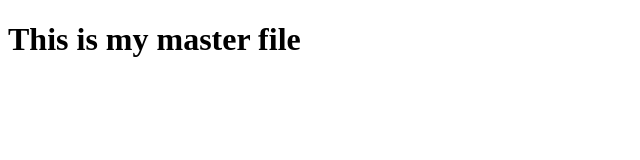
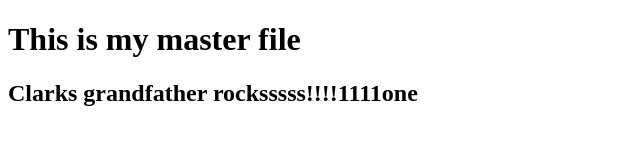
Before and after one commit to K1ngR4t/coe-git-sesh, a plain HTML site: page index.html in a window 1280 px wide. Shown: the whole page, without its empty margins (0-640 px from the left). Drawn offline with Linux system fonts and the light colour scheme.

Commit message:
added clarks grandfather heading

```diff
--- a/index.html
+++ b/index.html
@@ -7,7 +7,7 @@
 <body>
 
 <h1>This is my master file</h1>
-
+<h2>Clarks grandfather rocksssss!!!!1111one</h2>
 
 </body>
 </html>
```
